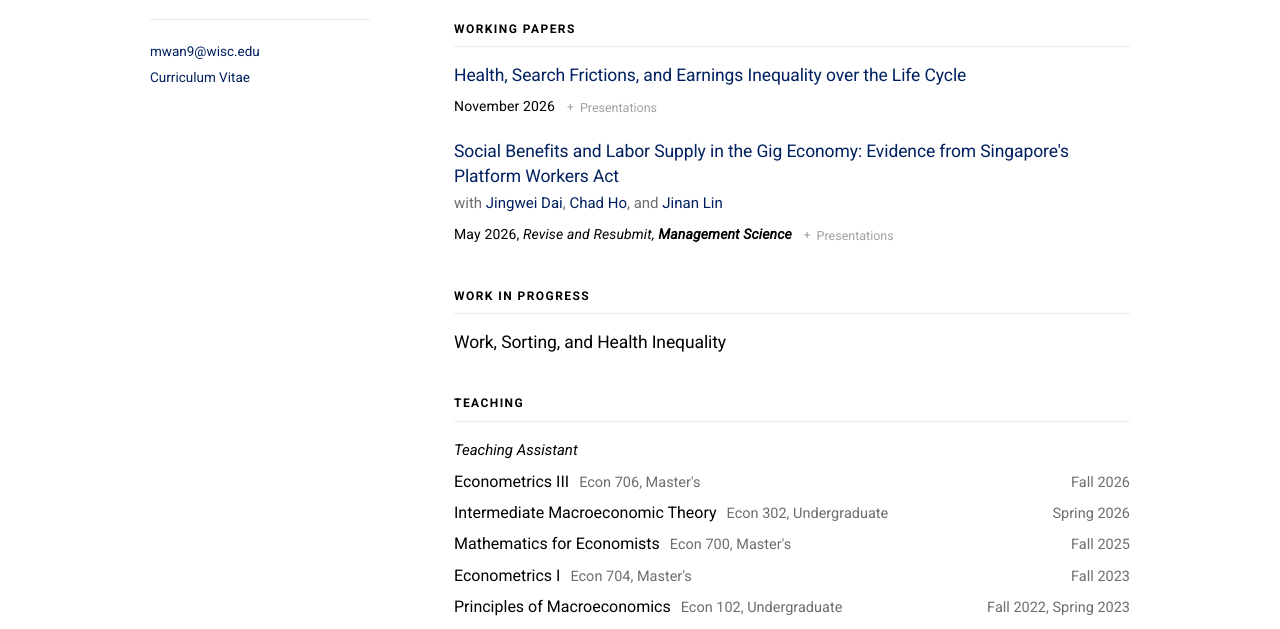
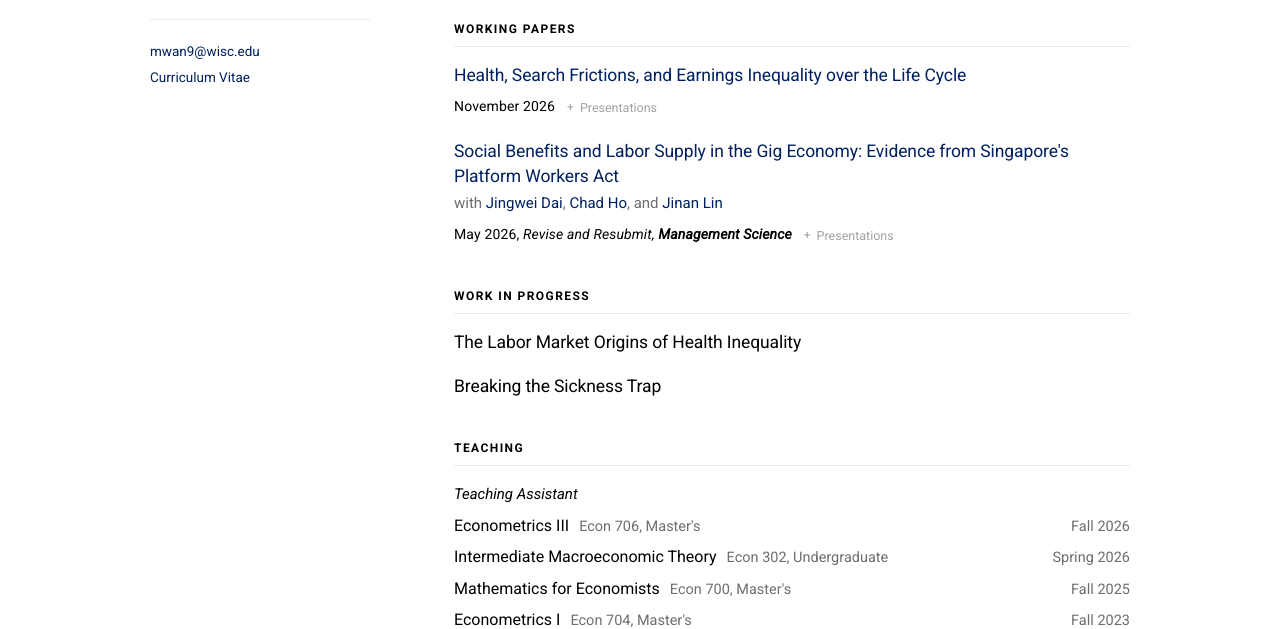
Before and after one commit to mengxi-wan/homepage, a plain HTML site: page index.html in a window 1280 px wide. Shown: the part 181-810 px from the top of the page. Drawn offline with Linux system fonts and the light colour scheme.

Commit message:
Update Work in Progress: two projects
Co-Authored-By: Claude Opus 5.5 <noreply@anthropic.com>

```diff
--- a/index.html
+++ b/index.html
@@ -471,7 +471,10 @@ main{
     <section class="section">
       <h2 class="section-title">Work in Progress</h2>
       <article class="paper">
-        <h3 class="paper-title">Work, Sorting, and Health Inequality</h3>
+        <h3 class="paper-title">The Labor Market Origins of Health Inequality</h3>
+      </article>
+      <article class="paper">
+        <h3 class="paper-title">Breaking the Sickness Trap</h3>
       </article>
     </section>
 
```
